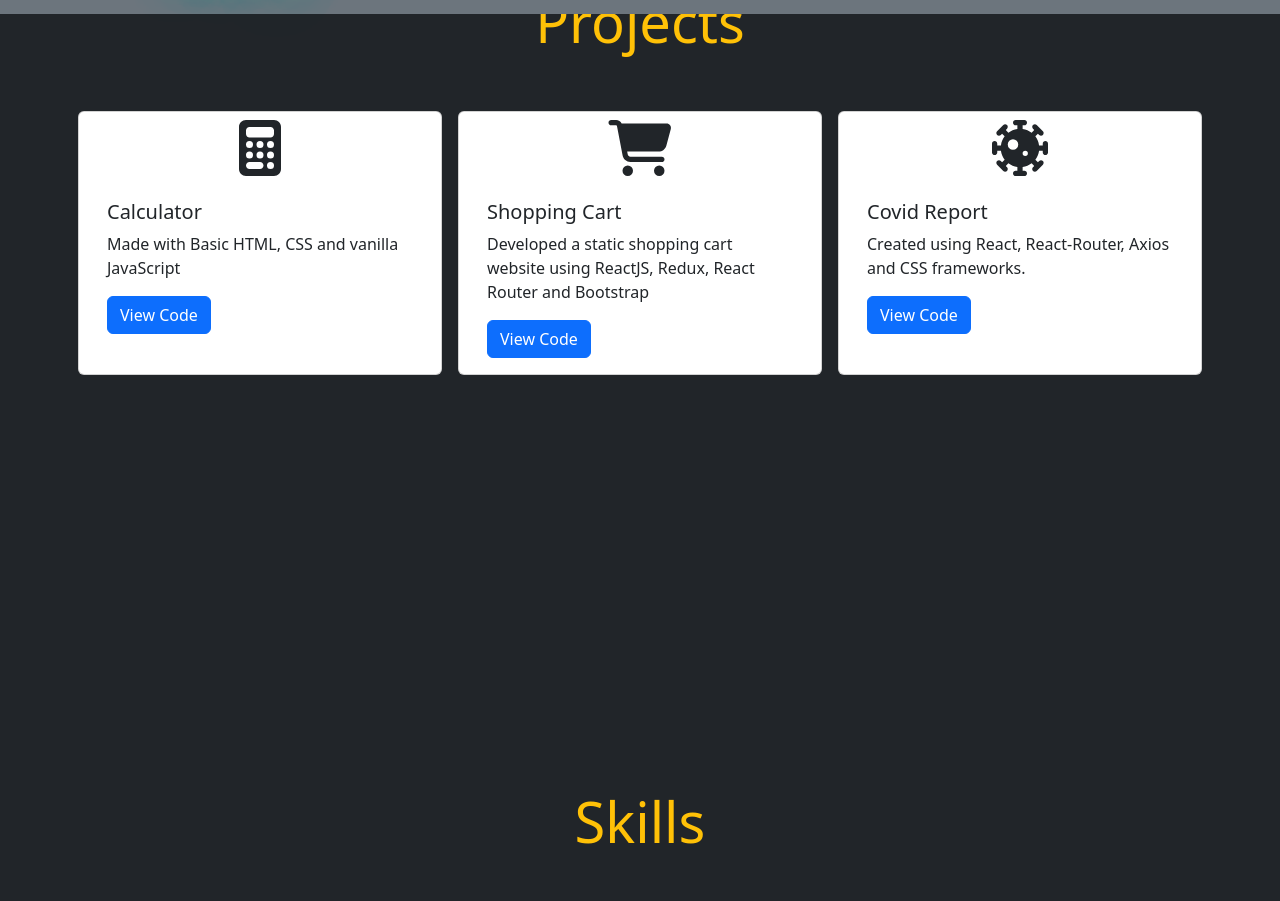
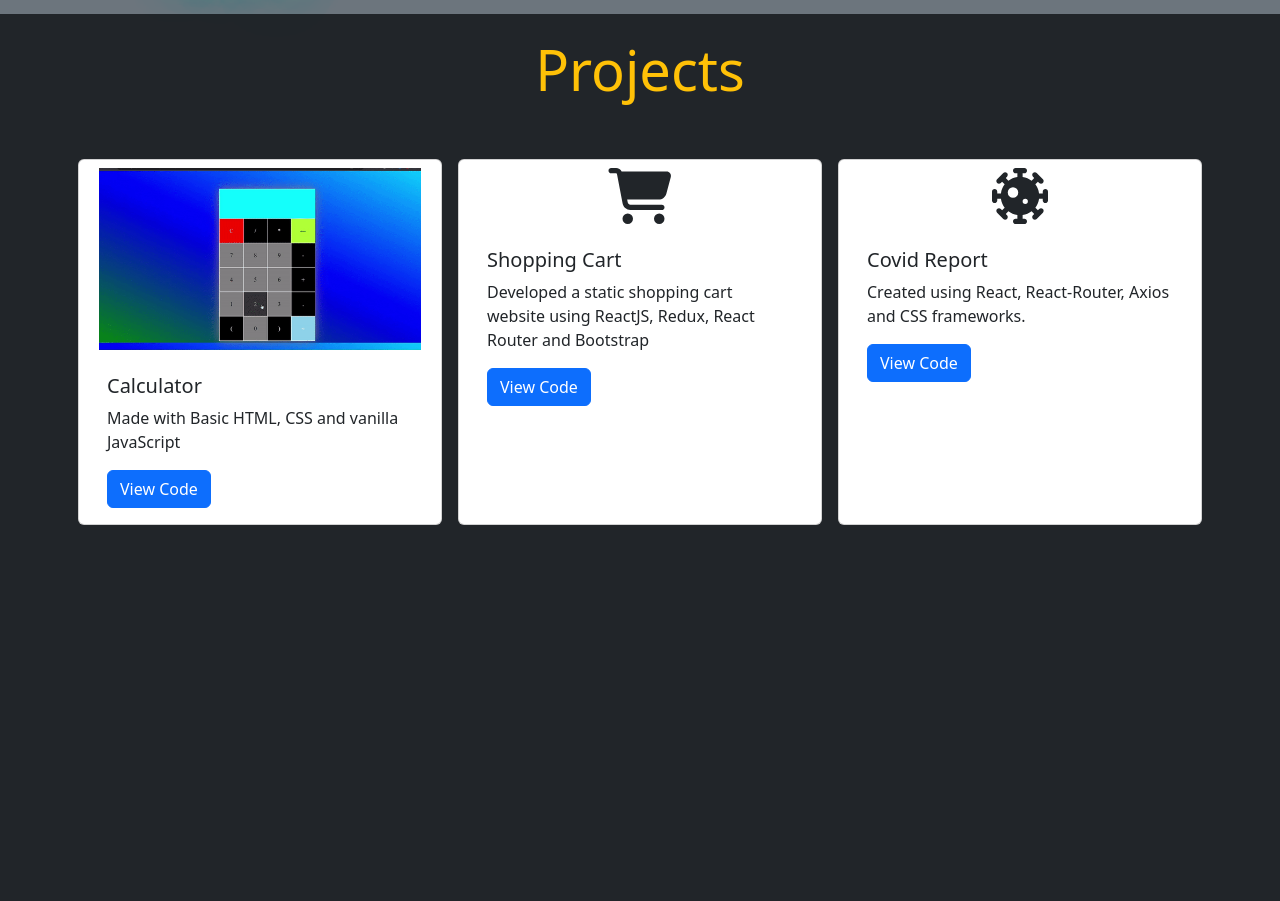
Before and after one commit to RochakDhakal/Portfolio-old, a React (Vite) app: page /works in a window 1280 px wide. Shown: the part 60-961 px from the top of the page. Built offline with nearby package versions, Linux system fonts and the light colour scheme.

Commit message:
Calculator Demo

```diff
--- a/src/components/body/works/Projects.jsx
+++ b/src/components/body/works/Projects.jsx
@@ -1,13 +1,9 @@
-import {
-  faCalculator,
-  faCartShopping,
-  faShoppingCart,
-  faVirusCovid,
-} from "@fortawesome/free-solid-svg-icons";
-import { FontAwesomeIcon } from "@fortawesome/react-fontawesome";
 import React, { useEffect } from "react";
+import calculator from "../../../assets/Calculator.gif";
 import Aos from "aos";
 import "aos/dist/aos.css";
+import { FontAwesomeIcon } from "@fortawesome/react-fontawesome";
+import { faCalculator, faShoppingCart, faVirusCovid } from "@fortawesome/free-solid-svg-icons";
 
 function Projects() {
   useEffect(() => {
@@ -16,14 +12,11 @@ function Projects() {
     });
   }, []);
   return (
-    <div className="container vh-100 bg-dark">
+<div className="container vh-100 bg-dark mt-5">
       <div className="row d-flex justify-content-between align-items-between">
         <div className="text-center text-warning display-4 p-5">Projects</div>
         <div className="card col-md m-2" data-aos="fade-right">
-          <FontAwesomeIcon
-            icon={faCalculator}
-            className="d-flex justify-content-center align-items-center p-2 display-4"
-          />
+          <img src={calculator} alt="Calculator" className="p-2"/>
           <div className="card-body">
             <h5 className="card-title">Calculator</h5>
             <p className="card-text">
--- a/src/components/body/works/Work.jsx
+++ b/src/components/body/works/Work.jsx
@@ -8,8 +8,6 @@ function Work() {
   return (
     <div className="bg-dark">
       <Projects/>
-      <Skills />
-      <Experience className="vh-100" />
     </div>
   );
 }
```
Also changed, not shown: src/components/body/aboutme/Info.jsx (+3 -5 lines), src/assets/Calculator.gif (added).
